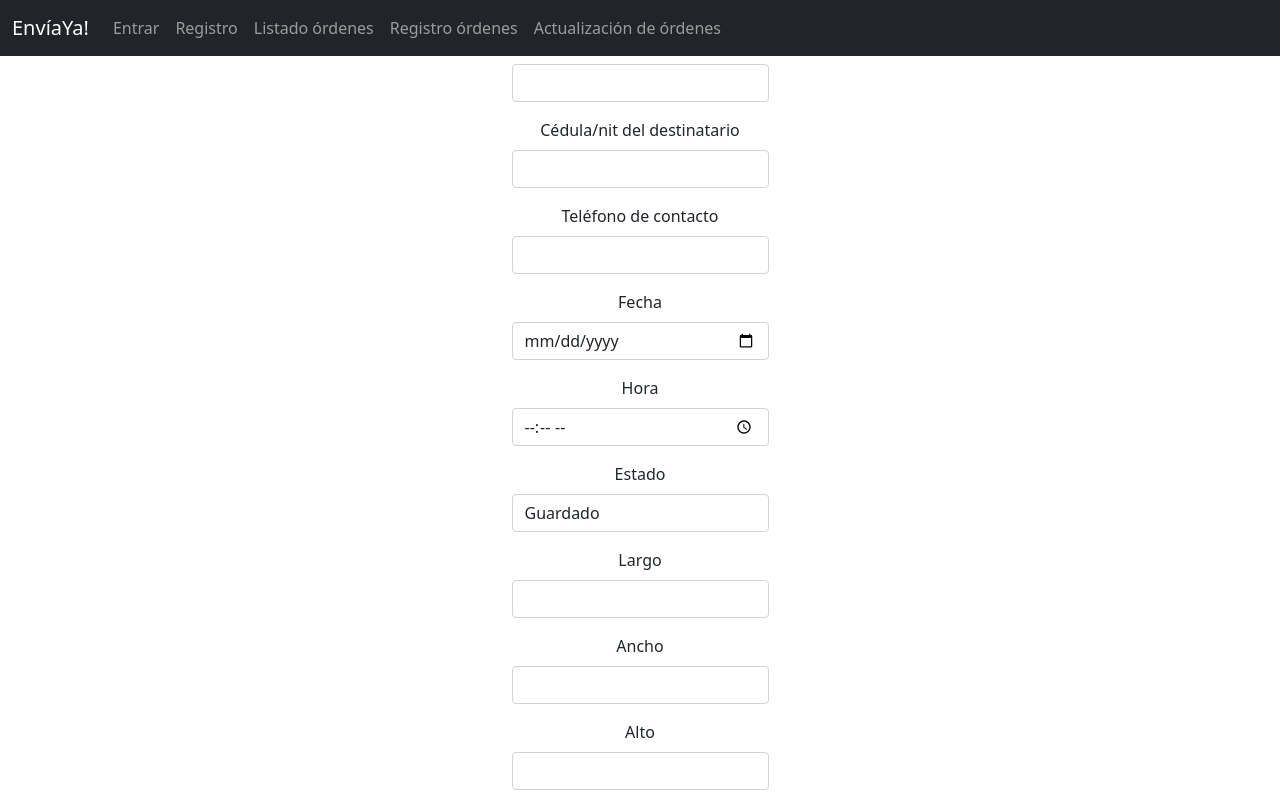
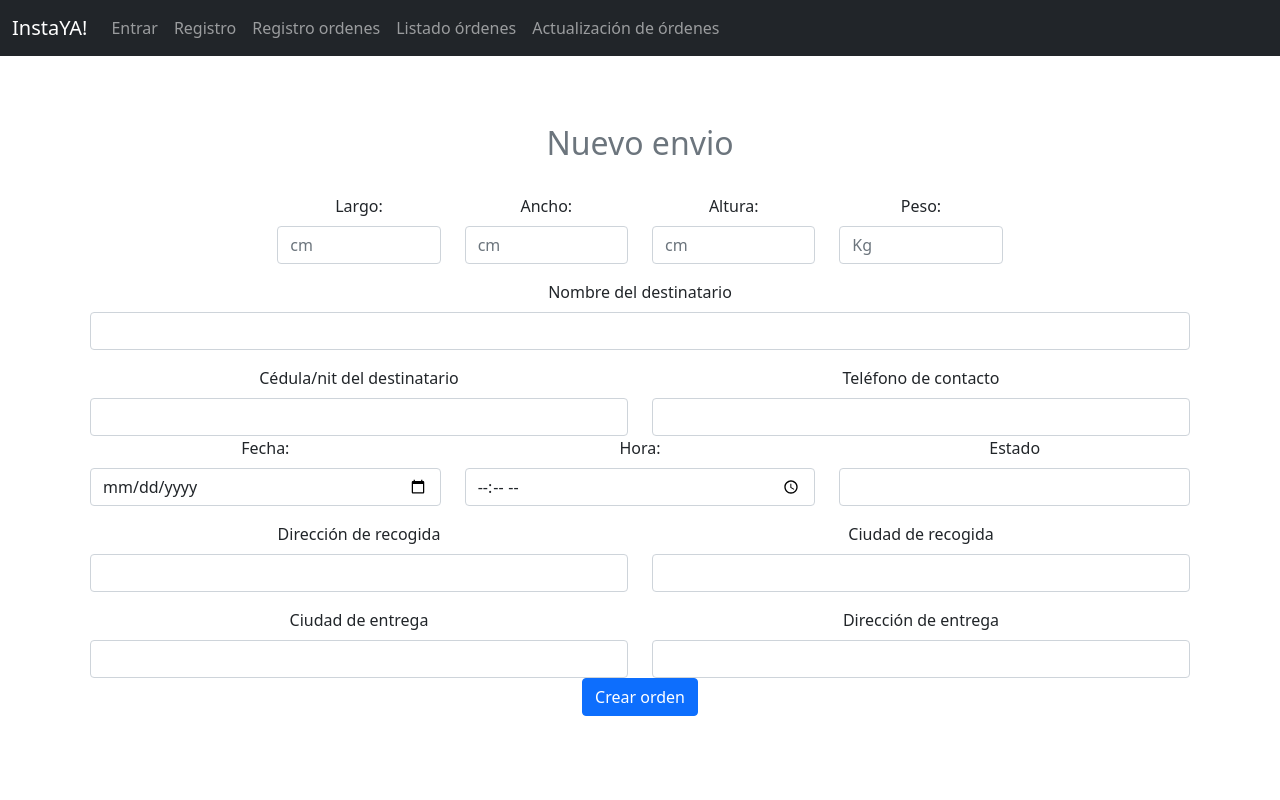
Before and after one commit to Nmartinez28/sprint2mintic, a React (Vite) app: page /Registro_ordenes in a window 1280 px wide. Shown: the top 800 px of the page. Built offline with nearby package versions, Linux system fonts and the light colour scheme.

Commit message:
Modificacion de interfaz registro de ordenes

```diff
--- a/src/App.jsx
+++ b/src/App.jsx
@@ -7,7 +7,6 @@ import Registro from './componentes/Registro'
 import Listado_ordenes from './componentes/Listado_ordenes'
 import Registro_ordenes from './componentes/Registro_ordenes'
 import A_ordenes from './componentes/A_ordenes'
-import Noticias from './componentes/Noticias'
 
 function App() {
 
@@ -18,7 +17,6 @@ function App() {
         <Route path='/' element={ <Home /> } />
         <Route path='/Entrar' element={<Entrar />}/>
         <Route path='/Registro' element={<Registro />}/>
-        <Route path='/Noticias' element={<Noticias />}/>
         <Route path='/Listado_ordenes' element={<Listado_ordenes/>}/>
         <Route path='/Registro_ordenes' element={<Registro_ordenes/>}/>
         <Route path='/A_ordenes' element={<A_ordenes/>}/>
--- a/src/componentes/Menu.jsx
+++ b/src/componentes/Menu.jsx
@@ -4,7 +4,7 @@ export default function Menu() {
     return (
         <nav className="navbar fixed-top navbar-expand-lg navbar-dark bg-dark">
             <div className="container-fluid">
-                <a className="navbar-brand" href="/">EnvíaYa!</a>
+                <a className="navbar-brand" href="/">InstaYA!</a>
                 <button className="navbar-toggler" type="button" data-bs-toggle="collapse" data-bs-target="#navbarNav" aria-controls="navbarNav" aria-expanded="false" aria-label="Toggle navigation">
                     <span className="navbar-toggler-icon"></span>
                 </button>
@@ -17,10 +17,10 @@ export default function Menu() {
                             <Link className="nav-link" to="/Registro">Registro</Link>
                         </li>
                         <li className="nav-item">
-                            <Link className="nav-link" to="/Listado_ordenes">Listado órdenes</Link>
+                            <Link className="nav-link" to="/Registro_ordenes">Registro ordenes</Link>
                         </li>
                         <li className="nav-item">
-                            <Link className="nav-link" to="/Registro_ordenes">Registro órdenes</Link>
+                            <Link className="nav-link" to="/Listado_ordenes">Listado órdenes</Link>
                         </li>
                         <li className="nav-item">
                             <Link className="nav-link" to="/A_ordenes">Actualización de órdenes</Link>
--- a/src/componentes/Noticias.jsx
+++ /dev/null
@@ -1,9 +0,0 @@
-export default function Noticias(){
-    return (
-        <>
-            <li>Noticia 1</li>
-            <li>Noticia 2</li>
-            <li>Noticia 3</li>
-        </>
-    )
-}
--- a/src/componentes/Registro_ordenes.jsx
+++ b/src/componentes/Registro_ordenes.jsx
@@ -35,7 +35,7 @@ export default function Registro_ordenes(){
         fetch("http://localhost:8000/registro-ordenes", {
             headers: { "content-type": "application/json" },
             method: "POST",
-            body: JSON.stringify({ name, id, tlf, fecha, hora, estado, largo, ancho, altura, peso, ciudad, direccion, ciudad2, direccion2 })
+            body: JSON.stringify({largo, ancho, altura, peso, name, id, tlf, fecha, hora, estado, ciudad, direccion, ciudad2, direccion2 })
         })
             .then(data => data.json())
             .then(res => {
@@ -47,10 +47,42 @@ export default function Registro_ordenes(){
 
     return(
         <form action="">
+            <div class="row mt-3"></div>
+            <h2 className="p-4 text-secondary">Nuevo envio</h2>
+                <div className="row justify-content-center">
+                        <div className="col-2 p3">
+                            <label htmlFor="" className="form-label">Largo:</label>
+                            <input type="number" className="form-control" placeholder="cm" required />
+                        </div>
+                        <div className="col-2 p3">
+                            <label htmlFor="" className="form-label">Ancho:</label>
+                            <input type="number" className="form-control" placeholder="cm" required />
+                        </div>
+                        <div className="col-2 p3">
+                            <label htmlFor="" className="form-label">Altura:</label>
+                            <input type="number" className="form-control" placeholder="cm" required />
+                        </div>
+                        <div className="col-2 p3">
+                            <label htmlFor="" className="form-label">Peso:</label>
+                            <input type="number" className="form-control" placeholder="Kg" required />
+                        </div>
+                    </div>
+            <div class="row mt-3"></div>
             <p>
                 <label className="form-label" htmlFor="">Nombre del destinatario</label>
                 <input className="form-control" type="Text"/>
             </p>
+            <div className="row justify-content-center">
+                    <div className="col p3">
+                        <label className="form-label" htmlFor="">Cédula/nit del destinatario</label>
+                        <input className="form-control" type="number"/>
+                    </div>
+                    <div className="col p3">
+                        <label className="form-label" htmlFor="">Teléfono de contacto</label>
+                        <input className="form-control" type="Tel"/>
+                    </div>
+            </div>
+            {/*
             <p>
                 <label className="form-label" htmlFor="">Cédula/nit del destinatario</label>
                 <input className="form-control" type="Text"/>
@@ -59,6 +91,26 @@ export default function Registro_ordenes(){
                 <label className="form-label" htmlFor="">Teléfono de contacto</label>
                 <input className="form-control" type="Tel"/>
             </p>
+            */}
+            <div className="row justify-content-center">
+                    <div className="col p3">
+                        <label htmlFor="" className="form-label">Fecha:</label>
+                        <input type="date" className="form-control" />
+                    </div>
+                    <div className="col p3">
+                        <label htmlFor="" className="form-label">Hora:</label>
+                        <input type="time" className="form-control"/>
+                    </div>
+                    <div className="col p3">
+                        <label className="form-label" htmlFor="">Estado</label>
+                        <select className="form-control" name="Estado" id="Estado" >
+                            <option value=""></option>
+                            <option value="Guardado">Guardado</option>
+                            <option value="Sin guardar">Sin Guardar</option>
+                        </select>
+                    </div>
+            </div>
+             {/*
             <p>
                 <label className="form-label" htmlFor="">Fecha</label>
                 <input className="form-control" type="date"/>
@@ -74,6 +126,7 @@ export default function Registro_ordenes(){
                     <option value="Sin guardar">Sin Guardar</option>
                 </select>
             </p>
+            {/*
             <p>
                 <label className="form-label" htmlFor="">Largo</label>
                 <input className="form-control" type="number"/>
@@ -90,11 +143,14 @@ export default function Registro_ordenes(){
                 <label className="form-label" htmlFor="">Peso</label>
                 <input className="form-control" type="number"/>
             </p>
-            <p>
+            */}
+            <div class="row mt-3"></div>
+            <div className="row justify-content-center">
+                <div className="col p3">
                     <label className="form-label" htmlFor="">Dirección de recogida</label>
                     <input className="form-control" type="Text"/>
-            </p>
-            <p>
+                </div>
+                <div className="col p3">
                 <label className="form-label" htmlFor="">Ciudad de recogida</label>
                     <select className="form-control" name="C_recogida" id="C_recogida">
                         <option value=""></option>
@@ -131,12 +187,11 @@ export default function Registro_ordenes(){
                         <option value="Villavicencio">Villavicencio</option>
                         <option value="Yopal">Yopal</option>
                     </select>
-            </p>
-            <p>
-                <label className="form-label" htmlFor="">Dirección de entrega</label>
-                <input className="form-control" type="Text"/>
-            </p>
-            <p>
+                </div>
+            </div>
+            <div class="row mt-3"></div>
+            <div className="row justify-content-center">
+                <div className="col p3">
                     <label className="form-label" htmlFor="">Ciudad de entrega</label>
                     <select className="form-control" name="C_entrega" id="C_entrega">
                         <option value=""></option>
@@ -173,7 +228,12 @@ export default function Registro_ordenes(){
                         <option value="Villavicencio">Villavicencio</option>
                         <option value="Yopal">Yopal</option>
                     </select>
-            </p>
+                    </div>
+                    <div className="col p3">
+                    <label className="form-label" htmlFor="">Dirección de entrega</label>
+                    <input className="form-control" type="Text"/>
+                </div>
+            </div>
             <button type="button" onClick={Registrar_orden} className="btn btn-primary">Crear orden</button>
         </form>
     )
```
Lines whose indentation alone changed are shown as unchanged.
